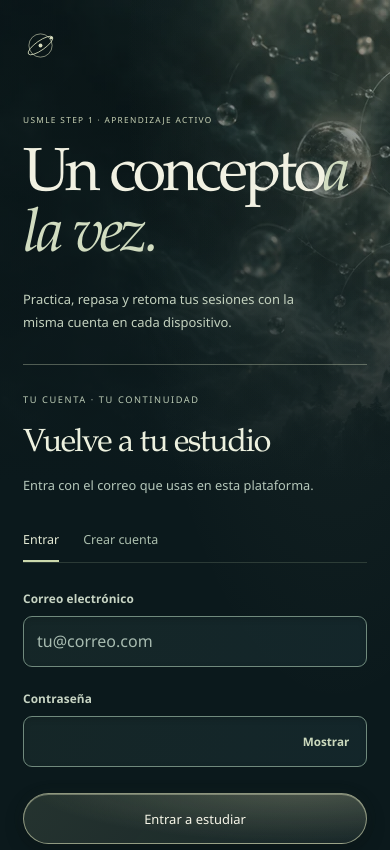
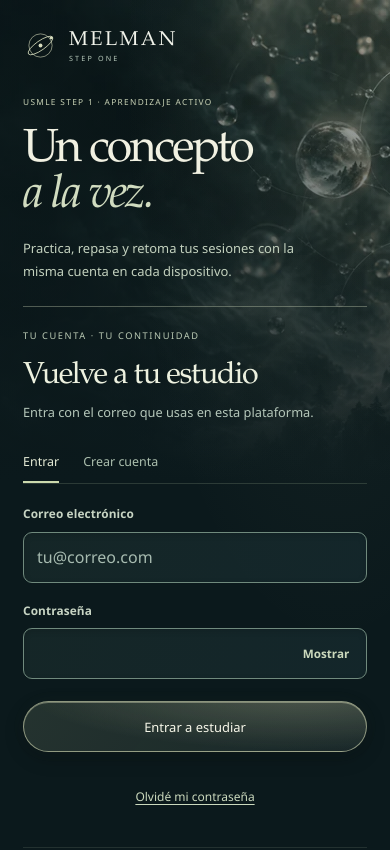
Before and after one commit to drytorres96-create/steponemelman, a React (Vite) app: page / in a window 390 px wide. Shown: the top 850 px of the page. Built offline with nearby package versions, Linux system fonts and the light colour scheme; no server answers.

Commit message:
Afina acceso y Pomodoro móvil tras revisión visual

```diff
--- a/src/organic.css
+++ b/src/organic.css
@@ -390,12 +390,12 @@ progress::-moz-progress-bar { background: #bfceab; border-radius: 99px; }
   .cinematic-backdrop::after { background: linear-gradient(90deg, #0b191cc7, #0b191c30), linear-gradient(0deg, #0b191c 5%, #0b191c55 80%); }
   .pila, .section-workspace { gap: 20px; }
   .screen-heading, .semana-encabezado, .editorial-hero { min-height: 175px; padding: 23px 0 17px; }
-  .semana-workspace { gap: 14px; }
+  .semana-workspace { gap: 12px; }
   .screen-heading > .screen-heading-copy { max-width: 90%; }
   .screen-heading h1, .semana-encabezado h1 { font-size: 2.75rem; margin-bottom: 11px; }
   .screen-heading .editorial-eyebrow, .semana-encabezado .editorial-eyebrow { font-size: .55rem; margin-bottom: 9px; }
   .screen-heading p.sutil, .semana-encabezado p.sutil { font-size: .81rem; }
-  .semana-encabezado { grid-template-columns: minmax(0, 1fr) 103px; gap: 18px; padding-right: 0; }
+  .semana-encabezado { grid-template-columns: minmax(0, 1fr) 103px; gap: 18px; padding: 15px 0 10px; min-height: 150px; }
   .semana-crystal { display: none; }
   .semana-fechas { font-size: .78rem; }
   .semana-balance { padding-left: 15px; }
@@ -455,16 +455,21 @@ progress::-moz-progress-bar { background: #bfceab; border-radius: 99px; }
   .auth-art::after { background: linear-gradient(90deg, #0b191c99, #0b191c22), linear-gradient(0deg, #0b191c, #0b191c44 80%); }
   .auth-art-rule { display: none; }
   .auth-brand, .auth-intro, .auth-card, .auth-footnote { width: 100%; max-width: 430px; margin-inline: auto; }
+  .auth-page .editorial-brand .brand-wordmark { display: block; }
   .auth-brand .brand-wordmark { font-size: 1.25rem; }
   .auth-brand .brand-mark { width: 35px; height: 35px; }
   .auth-intro { min-height: 0; }
-  .auth-editorial-copy { padding: 50px 0 30px; }
-  .auth-intro h1 { font-size: 3.8rem; margin-bottom: 19px; }
+  .auth-editorial-copy { padding: 32px 0 22px; }
+  .auth-intro h1 { font-size: 2.9rem; margin-bottom: 17px; }
+  .auth-intro h1 br:first-child { display: initial; }
   .auth-intro .editorial-eyebrow { font-size: .52rem; margin-bottom: 20px; }
   .auth-intro .auth-editorial-copy > p { font-size: .81rem; max-width: 290px; }
-  .auth-card { padding: 28px 0; border-radius: 0; }
-  .auth-card > .editorial-eyebrow { margin-bottom: 19px; }
-  .auth-heading h2 { font-size: 2rem; }
+  .auth-card { padding: 22px 0 24px; border-radius: 0; }
+  .auth-card > .editorial-eyebrow { margin-bottom: 15px; }
+  .auth-heading { margin-bottom: 18px; }
+  .auth-heading h2 { font-size: 1.9rem; margin-bottom: 9px; }
+  .auth-card .auth-tabs { margin-bottom: 20px; }
+  .auth-form { gap: 18px; }
   .auth-footnote { display: flex; padding-top: 19px; }
 }
 @media (max-width: 390px) {
```
Also changed, not shown: 1 other file (tests, documents, lock files or other folders).
